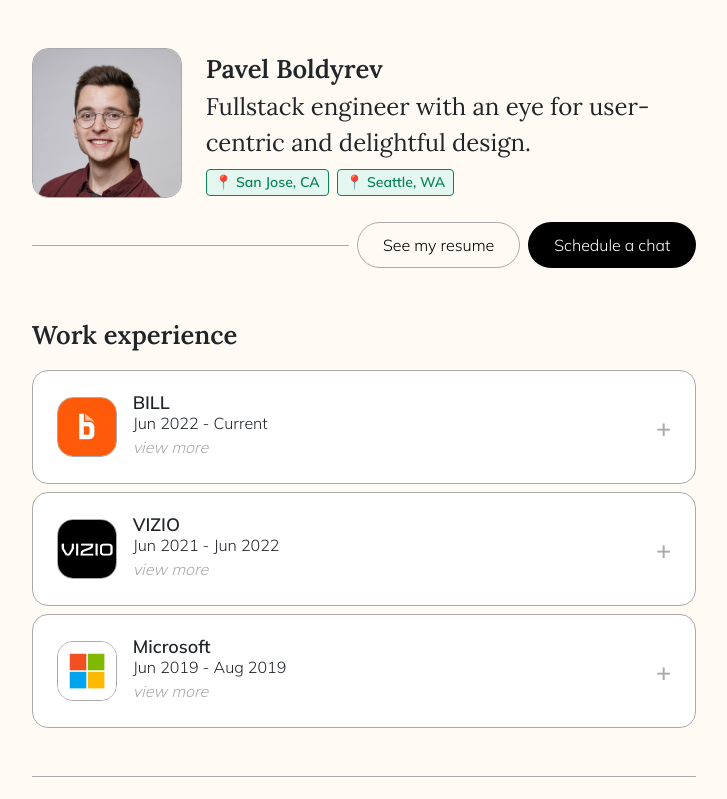
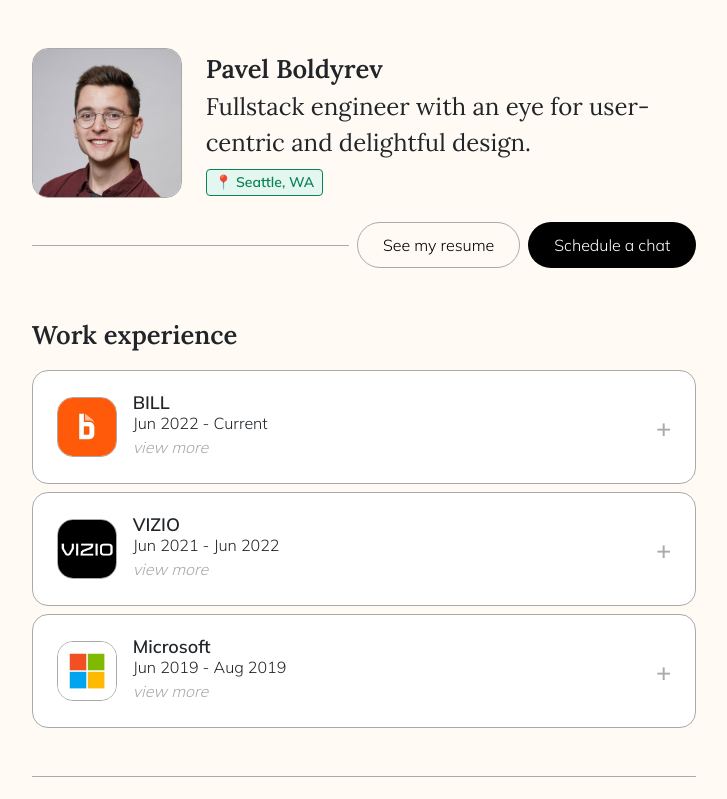
Before and after one commit to pboldyrev/personal, a React (Create React App) app in the folder personal/: page / in a window 1280 px wide. Shown: the top 799 px of the page, without its empty margins (276-1003 px from the left). Built offline with nearby package versions, Linux system fonts and the light colour scheme.

Commit message:
Set location

```diff
--- a/personal/src/components/Introduction.js
+++ b/personal/src/components/Introduction.js
@@ -20,7 +20,6 @@
         <div className="d-flex flex-column gap-2">
           <Heading content={TEXTS.TITLE} subtitle={TEXTS.SUBTITLE} />
           <div className="d-flex gap-2">
-            <Tag type="primary" text={TEXTS.AVALIABLE_TAG} />
             <Tag type="primary" text={TEXTS.LOCATION_TAG} />
           </div>
         </div>
```
